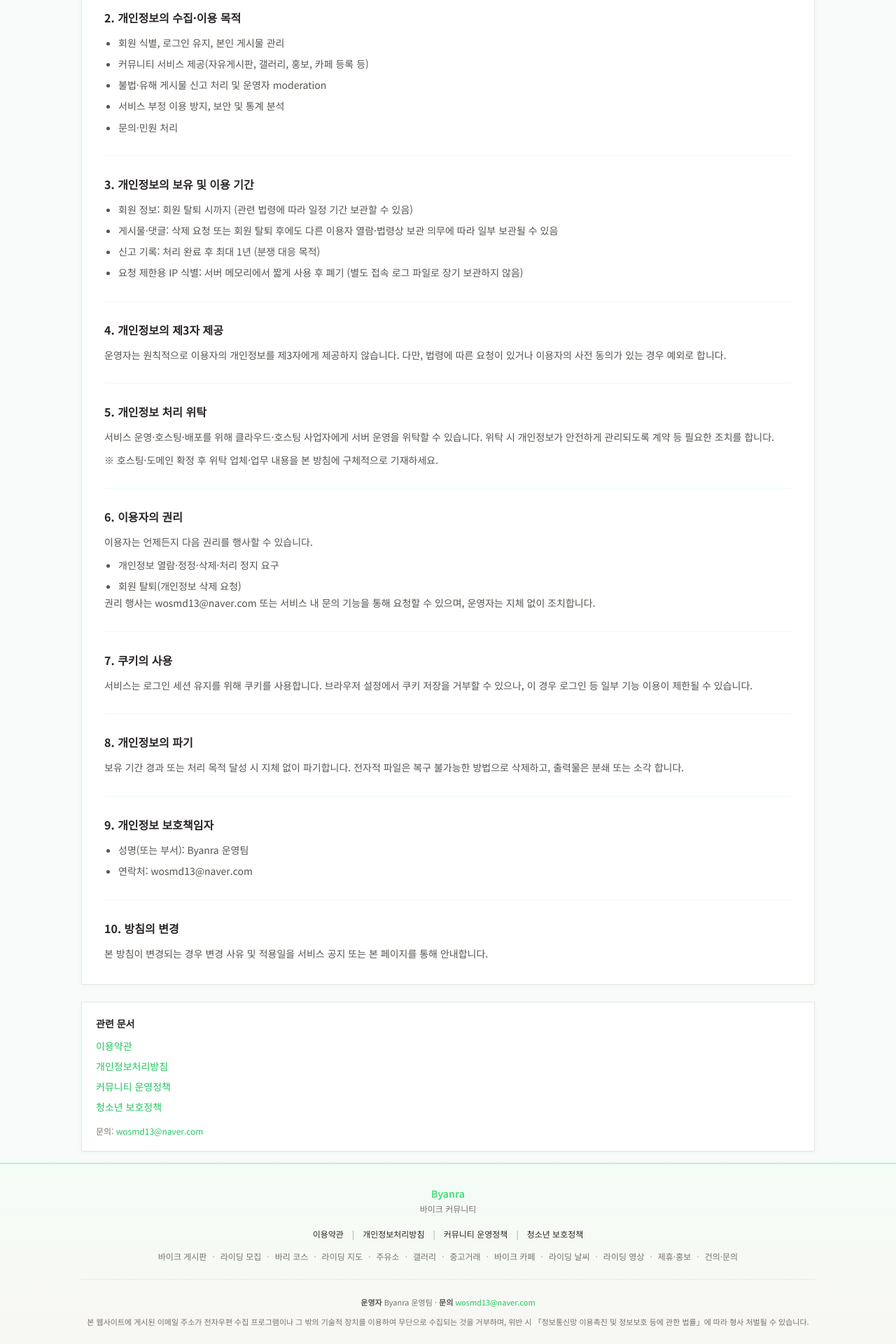
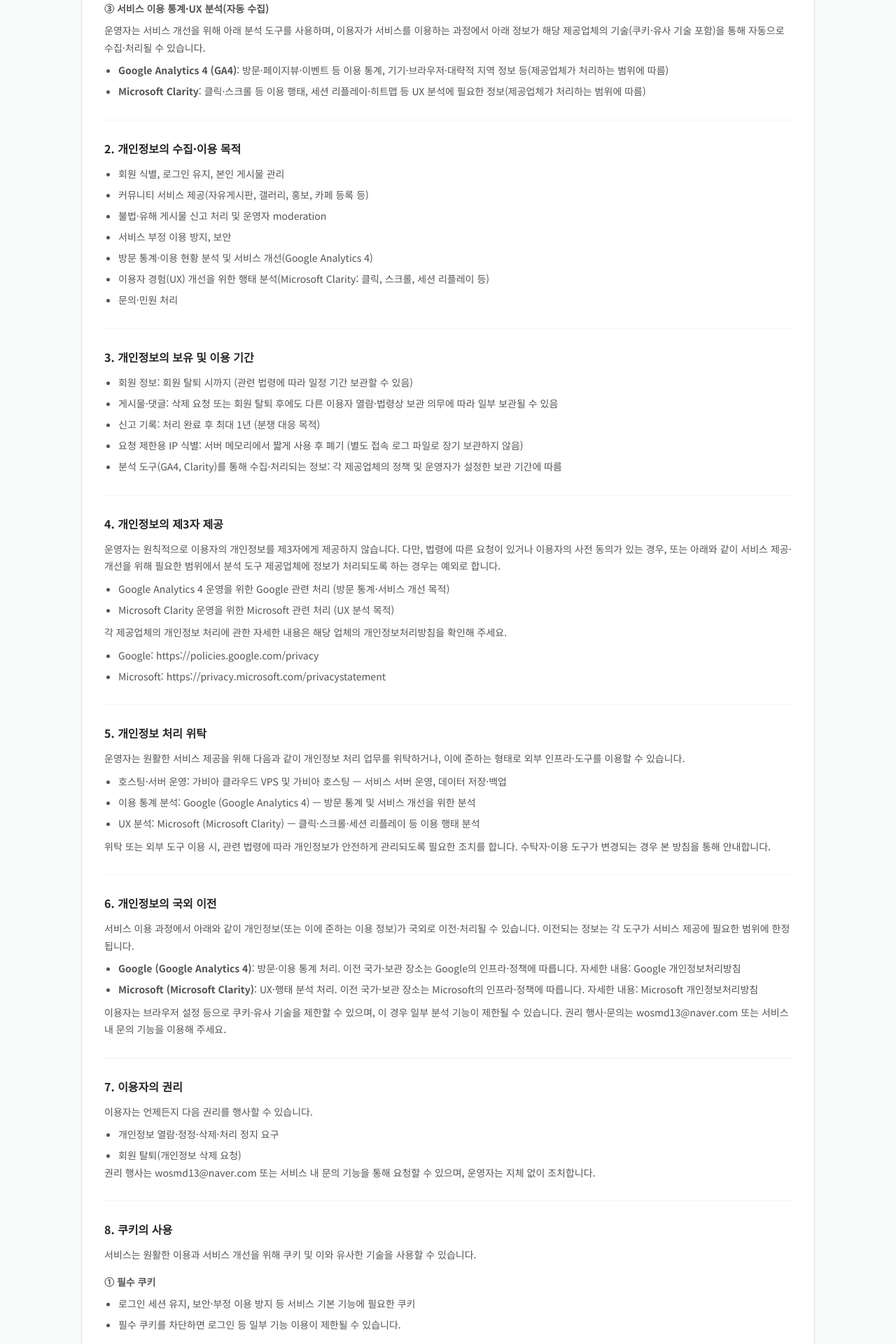
Before and after one commit to wosmd13-debug/motorcycle-community, a Next.js app: page /legal/privacy in a window 1280 px wide. Shown: the part 740-2660 px from the top of the page at 70% size. Built offline with nearby package versions, Linux system fonts and the light colour scheme; no server answers.

Commit message:
docs: align privacy policy with GA4, Clarity, and Gabia hosting
Disclose analytics and cross-border processing, and name Gabia Cloud VPS and Gabia hosting as the actual infrastructure providers.

```diff
--- a/src/app/legal/privacy/page.tsx
+++ b/src/app/legal/privacy/page.tsx
@@ -8,15 +8,15 @@ export const metadata: Metadata = {
 };
 
 export default function PrivacyPage() {
-  const { serviceName, operatorName, contactEmail } = siteLegalInfo;
+  const { serviceName, operatorName, contactEmail, siteUrl } = siteLegalInfo;
 
   return (
     <LegalDocumentLayout title="개인정보처리방침">
       <section>
         <p>
           {operatorName}(이하 &quot;운영자&quot;)는 {serviceName} 서비스(이하
-          &quot;서비스&quot;) 이용과 관련하여 「개인정보 보호법」 등 관련 법령을
-          준수하며, 이용자의 개인정보를 보호하기 위해 다음과 같이
+          &quot;서비스&quot;, {siteUrl}) 이용과 관련하여 「개인정보 보호법」 등
+          관련 법령을 준수하며, 이용자의 개인정보를 보호하기 위해 다음과 같이
           개인정보처리방침을 수립·공개합니다.
         </p>
       </section>
@@ -26,13 +26,42 @@ export default function PrivacyPage() {
         <h3>① 회원가입·로그인</h3>
         <ul>
           <li>필수: 아이디(로그인 ID), 닉네임, 비밀번호(암호화 저장)</li>
-          <li>수집 방법: 회원가입·로그인 화면 입력, 서비스 이용 과정 자동 생성(세션 쿠키)</li>
+          <li>
+            수집 방법: 회원가입·로그인 화면 입력, 서비스 이용 과정 자동
+            생성(세션 쿠키)
+          </li>
         </ul>
         <h3>② 서비스 이용 과정</h3>
         <ul>
           <li>게시물·댓글 작성 시: 닉네임, 작성 내용, 작성 일시</li>
           <li>신고 기능 이용 시: 신고자 ID, 신고 사유, 대상 게시물 정보</li>
-          <li>자동 수집: 세션 쿠키(로그인 유지), 요청 처리용 일시적 IP 식별(남용 방지·요청 제한, 서버 메모리에만 짧게 사용하며 별도 접속 로그로 장기 저장하지 않음)</li>
+          <li>
+            건의·문의 접수 시: 문의 내용, 연락용 이메일(입력한 경우), 관련
+            페이지 URL
+          </li>
+          <li>
+            자동 수집: 세션 쿠키(로그인 유지), 요청 처리용 일시적 IP 식별(남용
+            방지·요청 제한, 서버 메모리에만 짧게 사용하며 별도 접속 로그로 장기
+            저장하지 않음)
+          </li>
+        </ul>
+        <h3>③ 서비스 이용 통계·UX 분석(자동 수집)</h3>
+        <p>
+          운영자는 서비스 개선을 위해 아래 분석 도구를 사용하며, 이용자가
+          서비스를 이용하는 과정에서 아래 정보가 해당 제공업체의 기술(쿠키·유사
+          기술 포함)을 통해 자동으로 수집·처리될 수 있습니다.
+        </p>
+        <ul>
+          <li>
+            <strong>Google Analytics 4 (GA4)</strong>: 방문·페이지뷰·이벤트 등
+            이용 통계, 기기·브라우저·대략적 지역 정보 등(제공업체가 처리하는
+            범위에 따름)
+          </li>
+          <li>
+            <strong>Microsoft Clarity</strong>: 클릭·스크롤 등 이용 행태, 세션
+            리플레이·히트맵 등 UX 분석에 필요한 정보(제공업체가 처리하는 범위에
+            따름)
+          </li>
         </ul>
       </section>
 
@@ -40,9 +69,18 @@ export default function PrivacyPage() {
         <h2>2. 개인정보의 수집·이용 목적</h2>
         <ul>
           <li>회원 식별, 로그인 유지, 본인 게시물 관리</li>
-          <li>커뮤니티 서비스 제공(자유게시판, 갤러리, 홍보, 카페 등록 등)</li>
+          <li>
+            커뮤니티 서비스 제공(자유게시판, 갤러리, 홍보, 카페 등록 등)
+          </li>
           <li>불법·유해 게시물 신고 처리 및 운영자 moderation</li>
-          <li>서비스 부정 이용 방지, 보안 및 통계 분석</li>
+          <li>서비스 부정 이용 방지, 보안</li>
+          <li>
+            방문 통계·이용 현황 분석 및 서비스 개선(Google Analytics 4)
+          </li>
+          <li>
+            이용자 경험(UX) 개선을 위한 행태 분석(Microsoft Clarity: 클릭,
+            스크롤, 세션 리플레이 등)
+          </li>
           <li>문의·민원 처리</li>
         </ul>
       </section>
@@ -50,10 +88,23 @@ export default function PrivacyPage() {
       <section>
         <h2>3. 개인정보의 보유 및 이용 기간</h2>
         <ul>
-          <li>회원 정보: 회원 탈퇴 시까지 (관련 법령에 따라 일정 기간 보관할 수 있음)</li>
-          <li>게시물·댓글: 삭제 요청 또는 회원 탈퇴 후에도 다른 이용자 열람·법령상 보관 의무에 따라 일부 보관될 수 있음</li>
+          <li>
+            회원 정보: 회원 탈퇴 시까지 (관련 법령에 따라 일정 기간 보관할 수
+            있음)
+          </li>
+          <li>
+            게시물·댓글: 삭제 요청 또는 회원 탈퇴 후에도 다른 이용자 열람·법령상
+            보관 의무에 따라 일부 보관될 수 있음
+          </li>
           <li>신고 기록: 처리 완료 후 최대 1년 (분쟁 대응 목적)</li>
-          <li>요청 제한용 IP 식별: 서버 메모리에서 짧게 사용 후 폐기 (별도 접속 로그 파일로 장기 보관하지 않음)</li>
+          <li>
+            요청 제한용 IP 식별: 서버 메모리에서 짧게 사용 후 폐기 (별도 접속
+            로그 파일로 장기 보관하지 않음)
+          </li>
+          <li>
+            분석 도구(GA4, Clarity)를 통해 수집·처리되는 정보: 각 제공업체의
+            정책 및 운영자가 설정한 보관 기간에 따름
+          </li>
         </ul>
       </section>
 
@@ -61,26 +112,115 @@ export default function PrivacyPage() {
         <h2>4. 개인정보의 제3자 제공</h2>
         <p>
           운영자는 원칙적으로 이용자의 개인정보를 제3자에게 제공하지 않습니다.
-          다만, 법령에 따른 요청이 있거나 이용자의 사전 동의가 있는 경우 예외로
-          합니다.
+          다만, 법령에 따른 요청이 있거나 이용자의 사전 동의가 있는 경우, 또는
+          아래와 같이 서비스 제공·개선을 위해 필요한 범위에서 분석 도구
+          제공업체에 정보가 처리되도록 하는 경우는 예외로 합니다.
         </p>
+        <ul>
+          <li>
+            Google Analytics 4 운영을 위한 Google 관련 처리 (방문 통계·서비스
+            개선 목적)
+          </li>
+          <li>
+            Microsoft Clarity 운영을 위한 Microsoft 관련 처리 (UX 분석 목적)
+          </li>
+        </ul>
+        <p className="mt-2">
+          각 제공업체의 개인정보 처리에 관한 자세한 내용은 해당 업체의
+          개인정보처리방침을 확인해 주세요.
+        </p>
+        <ul>
+          <li>
+            Google:{" "}
+            <a
+              href="https://policies.google.com/privacy"
+              target="_blank"
+              rel="noopener noreferrer"
+            >
+              https://policies.google.com/privacy
+            </a>
+          </li>
+          <li>
+            Microsoft:{" "}
+            <a
+              href="https://privacy.microsoft.com/privacystatement"
+              target="_blank"
+              rel="noopener noreferrer"
+            >
+              https://privacy.microsoft.com/privacystatement
+            </a>
+          </li>
+        </ul>
       </section>
 
       <section>
         <h2>5. 개인정보 처리 위탁</h2>
         <p>
-          서비스 운영·호스팅·배포를 위해 클라우드·호스팅 사업자에게 서버 운영을
-          위탁할 수 있습니다. 위탁 시 개인정보가 안전하게 관리되도록 계약 등
-          필요한 조치를 합니다.
+          운영자는 원활한 서비스 제공을 위해 다음과 같이 개인정보 처리 업무를
+          위탁하거나, 이에 준하는 형태로 외부 인프라·도구를 이용할 수 있습니다.
         </p>
-        <p className="mt-2 text-sm text-stone-500">
-          ※ 호스팅·도메인 확정 후 위탁 업체·업무 내용을 본 방침에
-          구체적으로 기재하세요.
+        <ul>
+          <li>
+            호스팅·서버 운영: 가비아 클라우드 VPS 및 가비아 호스팅 — 서비스
+            서버 운영, 데이터 저장·백업
+          </li>
+          <li>
+            이용 통계 분석: Google (Google Analytics 4) — 방문 통계 및 서비스
+            개선을 위한 분석
+          </li>
+          <li>
+            UX 분석: Microsoft (Microsoft Clarity) — 클릭·스크롤·세션 리플레이
+            등 이용 행태 분석
+          </li>
+        </ul>
+        <p className="mt-2">
+          위탁 또는 외부 도구 이용 시, 관련 법령에 따라 개인정보가 안전하게
+          관리되도록 필요한 조치를 합니다. 수탁자·이용 도구가 변경되는 경우 본
+          방침을 통해 안내합니다.
         </p>
       </section>
 
       <section>
-        <h2>6. 이용자의 권리</h2>
+        <h2>6. 개인정보의 국외 이전</h2>
+        <p>
+          서비스 이용 과정에서 아래와 같이 개인정보(또는 이에 준하는 이용
+          정보)가 국외로 이전·처리될 수 있습니다. 이전되는 정보는 각 도구가
+          서비스 제공에 필요한 범위에 한정됩니다.
+        </p>
+        <ul>
+          <li>
+            <strong>Google (Google Analytics 4)</strong>: 방문·이용 통계 처리.
+            이전 국가·보관 장소는 Google의 인프라·정책에 따릅니다. 자세한 내용:{" "}
+            <a
+              href="https://policies.google.com/privacy"
+              target="_blank"
+              rel="noopener noreferrer"
+            >
+              Google 개인정보처리방침
+            </a>
+          </li>
+          <li>
+            <strong>Microsoft (Microsoft Clarity)</strong>: UX·행태 분석 처리.
+            이전 국가·보관 장소는 Microsoft의 인프라·정책에 따릅니다. 자세한
+            내용:{" "}
+            <a
+              href="https://privacy.microsoft.com/privacystatement"
+              target="_blank"
+              rel="noopener noreferrer"
+            >
+              Microsoft 개인정보처리방침
+            </a>
+          </li>
+        </ul>
+        <p className="mt-2">
+          이용자는 브라우저 설정 등으로 쿠키·유사 기술을 제한할 수 있으며, 이
+          경우 일부 분석 기능이 제한될 수 있습니다. 권리 행사·문의는{" "}
+          {contactEmail} 또는 서비스 내 문의 기능을 이용해 주세요.
+        </p>
+      </section>
+
+      <section>
+        <h2>7. 이용자의 권리</h2>
         <p>이용자는 언제든지 다음 권리를 행사할 수 있습니다.</p>
         <ul>
           <li>개인정보 열람·정정·삭제·처리 정지 요구</li>
@@ -93,25 +233,52 @@ export default function PrivacyPage() {
       </section>
 
       <section>
-        <h2>7. 쿠키의 사용</h2>
+        <h2>8. 쿠키의 사용</h2>
         <p>
-          서비스는 로그인 세션 유지를 위해 쿠키를 사용합니다. 브라우저 설정에서
-          쿠키 저장을 거부할 수 있으나, 이 경우 로그인 등 일부 기능 이용이
-          제한될 수 있습니다.
+          서비스는 원활한 이용과 서비스 개선을 위해 쿠키 및 이와 유사한 기술을
+          사용할 수 있습니다.
+        </p>
+        <h3>① 필수 쿠키</h3>
+        <ul>
+          <li>
+            로그인 세션 유지, 보안·부정 이용 방지 등 서비스 기본 기능에 필요한
+            쿠키
+          </li>
+          <li>
+            필수 쿠키를 차단하면 로그인 등 일부 기능 이용이 제한될 수 있습니다.
+          </li>
+        </ul>
+        <h3>② 분석 쿠키</h3>
+        <ul>
+          <li>
+            <strong>Google Analytics 4</strong>: 방문 통계 및 서비스 개선을 위한
+            이용 현황 분석
+          </li>
+          <li>
+            <strong>Microsoft Clarity</strong>: 클릭·스크롤·세션 리플레이 등 UX
+            분석
+          </li>
+        </ul>
+        <h3>③ 쿠키 차단·관리 방법</h3>
+        <p>
+          이용자는 브라우저 설정에서 쿠키 저장을 거부하거나 저장된 쿠키를 삭제할
+          수 있습니다. 설정 방법은 브라우저(Chrome, Safari, Edge, Firefox 등)마다
+          다르며, 각 브라우저의 「설정 &gt; 개인정보 및 보안(또는 쿠키)」 메뉴에서
+          확인할 수 있습니다. 분석 쿠키를 차단하더라도 서비스의 기본 열람은
+          가능하나, 통계·UX 분석의 정확도가 떨어질 수 있습니다.
         </p>
       </section>
 
       <section>
-        <h2>8. 개인정보의 파기</h2>
+        <h2>9. 개인정보의 파기</h2>
         <p>
           보유 기간 경과 또는 처리 목적 달성 시 지체 없이 파기합니다. 전자적
-          파일은 복구 불가능한 방법으로 삭제하고, 출력물은 분쇄 또는 소각
-         합니다.
+          파일은 복구 불가능한 방법으로 삭제하고, 출력물은 분쇄 또는 소각합니다.
         </p>
       </section>
 
       <section>
-        <h2>9. 개인정보 보호책임자</h2>
+        <h2>10. 개인정보 보호책임자</h2>
         <ul>
           <li>성명(또는 부서): {operatorName}</li>
           <li>연락처: {contactEmail}</li>
@@ -119,7 +286,7 @@ export default function PrivacyPage() {
       </section>
 
       <section>
-        <h2>10. 방침의 변경</h2>
+        <h2>11. 방침의 변경</h2>
         <p>
           본 방침이 변경되는 경우 변경 사유 및 적용일을 서비스 공지 또는 본
           페이지를 통해 안내합니다.
```
